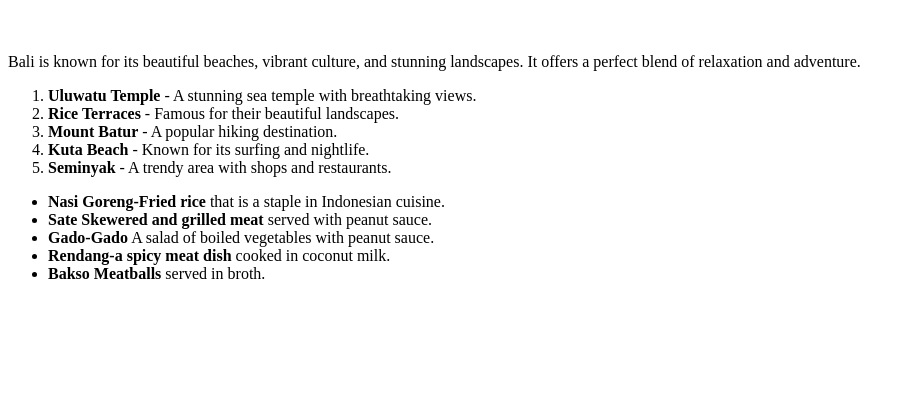
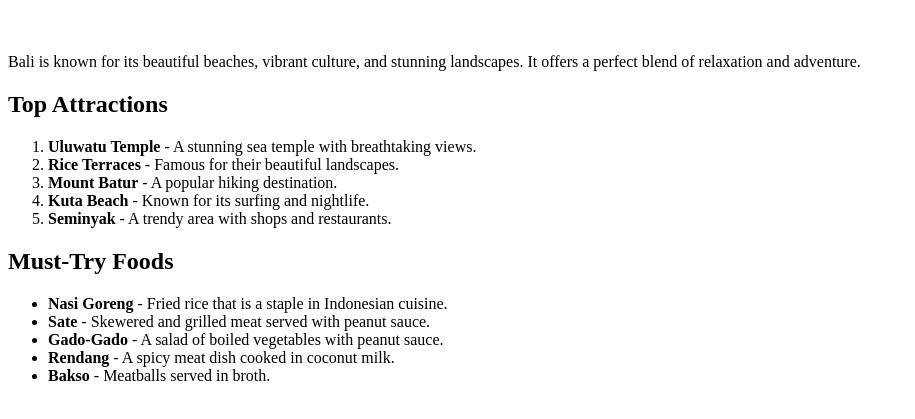
Before and after one commit to acciojob/favorite-holiday-subir211, a website: page main.html in a window 1280 px wide. Shown: the part 61-480 px from the top of the page, without its empty margins (0-915 px from the left). Drawn offline with Linux system fonts and the light colour scheme.

Commit message:
created a submission

```diff
--- a/main.html
+++ b/main.html
@@ -10,6 +10,8 @@
     <h1>My Holiday Destination: Bali</h1>
     <br>
     <p>Bali is known for its beautiful beaches, vibrant culture, and stunning landscapes. It offers a perfect blend of relaxation and adventure.</p>
+
+    <h2>Top Attractions</h2>
     <ol>
         <li><strong>Uluwatu Temple</strong> - A stunning sea temple with breathtaking views.</li>
         <li><strong>Rice Terraces</strong> - Famous for their beautiful landscapes.</li>
@@ -17,13 +19,16 @@
         <li><strong>Kuta Beach</strong> - Known for its surfing and nightlife.</li>
         <li><strong>Seminyak</strong> - A trendy area with shops and restaurants.</li>
     </ol>
+
+    <h2>Must-Try Foods</h2>
     <ul>
-  <li><strong>Nasi Goreng-Fried rice</strong> that is a staple in Indonesian cuisine.</li>
-  <li><strong>Sate Skewered and grilled meat</strong> served with peanut sauce.</li>
-  <li><strong>Gado-Gado</strong> A salad of boiled vegetables with peanut sauce.</li>
-  <li><strong>Rendang-a spicy meat dish</strong> cooked in coconut milk.</li>
-  <li><strong>Bakso Meatballs</strong> served in broth.</li>
+        <li><strong>Nasi Goreng</strong> - Fried rice that is a staple in Indonesian cuisine.</li>
+        <li><strong>Sate</strong> - Skewered and grilled meat served with peanut sauce.</li>
+        <li><strong>Gado-Gado</strong> - A salad of boiled vegetables with peanut sauce.</li>
+        <li><strong>Rendang</strong> - A spicy meat dish cooked in coconut milk.</li>
+        <li><strong>Bakso</strong> - Meatballs served in broth.</li>
     </ul>
+
     <script type="text/javascript" src="./script.js"></script>
 </body>
 </html>
```
Lines whose indentation alone changed are shown as unchanged.
